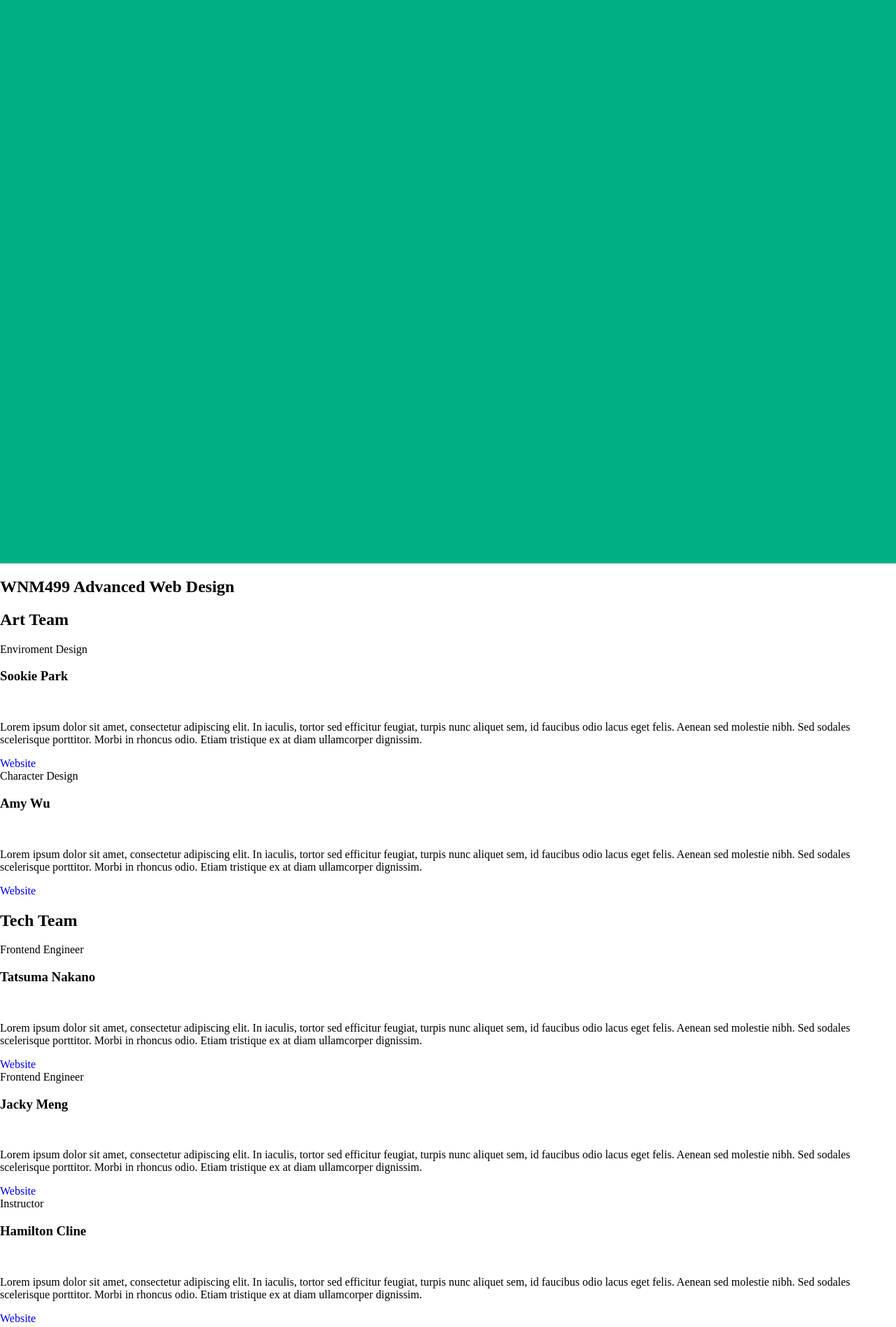
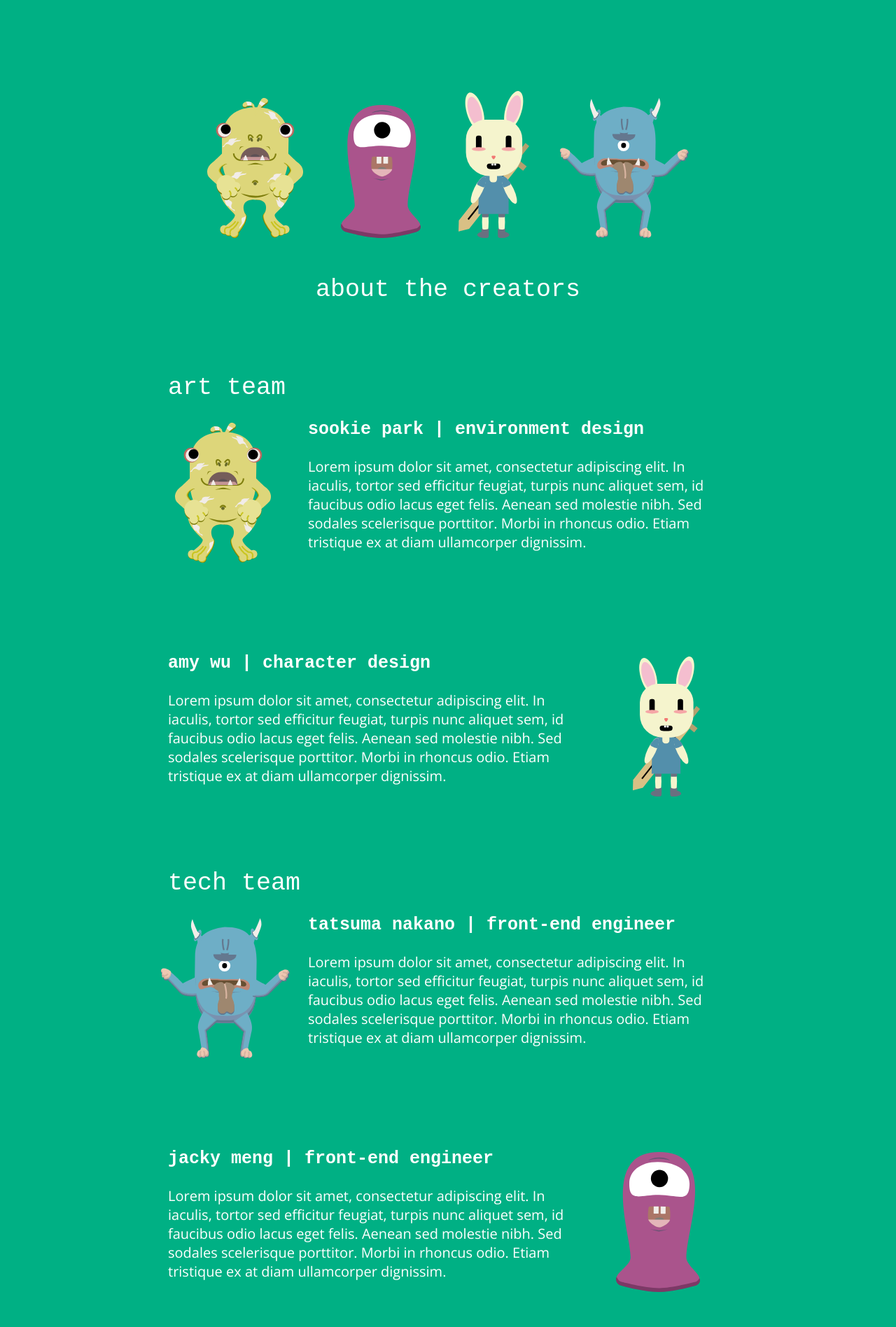
Before and after one commit to sookts/WNM499_Final, a plain HTML site: page about/index.html in a window 1280 px wide. Shown: the part 120-2016 px from the top of the page at 70% size. Drawn offline with nearby package versions, Linux system fonts and the light colour scheme; a web font is replaced by a local one.

Commit message:
about page finished (no responsive)

```diff
--- a/about/index.html
+++ b/about/index.html
@@ -3,11 +3,32 @@
 <head>
 	<meta charset="UTF-8">
 	<title>About This Project</title>
+	<meta name="viewport" content="width=device-width, initial-scale=1.0">
 	<link rel="stylesheet" href="../css/style.css">
 	<link href="https://fonts.googleapis.com/css?family=Nova+Mono" rel="stylesheet">
+	<link href="https://fonts.googleapis.com/css?family=Open+Sans" rel="stylesheet">
+	<script src="../js/jquery-1.12.4.js"></script>
+	<script src="../js/jquery-ui.min.js"></script>
 </head>
 <body>
-<div class="firstscreen">
+	<div class="navBody">
+		<a class="navClose" href="#"><img src="../assets/images/close.svg" alt="close"></a>
+		<ul>
+			<a href="../index.html">
+				<li>story</li>
+			</a>
+			<a href="../game/index.html">
+				<li>game</li>
+			</a>
+			<a href="#">
+				<li>about</li>
+			</a>
+			<a href="../process/index.html">
+				<li>process</li>
+			</a>
+		</ul>
+	</div>
+	<div class="aboutscreen">
 		<nav id="navigationBar">
 			<a href="#">
 				<h1>Bunnytime</h1>
@@ -19,58 +40,69 @@
 				<a href="../game/index.html">
 					<li>game</li>
 				</a>
-			<a href="../about/index.html">
+				<a href="#">
 					<li>about</li>
 				</a>
 				<a href="../process/index.html">
 					<li>process</li>
 				</a>
 			</ul>
+			<a class="navButton" href="#"><img src="../assets/images/navButton.svg" alt="menu"></a>
 		</nav>
+	<div class="container" style="margin-top: 150px">
+		<div class="monsters">
+			<img class="monster1" src="../assets/images/monster1.svg" alt="Sookie">
+			<img class="monster2" src="../assets/images/monster2.svg" alt="Jacky">
+			<img class="monster3" src="../assets/images/monster3.svg" alt="Amy">
+			<img class="monster4" src="../assets/images/monster4.svg" alt="Tatsuma">
 		</div>
-	<div><!-- About this class -->
-		<h2>WNM499 Advanced Web Design</h2>
 	</div>
-	<div><!-- Team -->
-		<h2>Art Team</h2>
+	<div class="container"><!-- About this class -->
+		<h2>about the creators</h2>
+	</div>
+	<div class="aboutbox"><!-- Team -->
+		<h2>art team</h2>
 		<div>
-			<label>Enviroment Design</label>
-			<h3>Sookie Park</h3>
-			<img src="">
+			<img class="monster_1" src="../assets/images/monster1.svg">
+			<div class="text1">
+				<h3>sookie park | environment design</h3>
 				<p>Lorem ipsum dolor sit amet, consectetur adipiscing elit. In iaculis, tortor sed efficitur feugiat, turpis nunc aliquet sem, id faucibus odio lacus eget felis. Aenean sed molestie nibh. Sed sodales scelerisque porttitor. Morbi in rhoncus odio. Etiam tristique ex at diam ullamcorper dignissim.</p>
-			<a href="#">Website</a>
-		</div>
-		<div>
-			<label>Character Design</label>
-			<h3>Amy Wu</h3>
-			<img src="">
-			<p>Lorem ipsum dolor sit amet, consectetur adipiscing elit. In iaculis, tortor sed efficitur feugiat, turpis nunc aliquet sem, id faucibus odio lacus eget felis. Aenean sed molestie nibh. Sed sodales scelerisque porttitor. Morbi in rhoncus odio. Etiam tristique ex at diam ullamcorper dignissim.</p>
-			<a href="#">Website</a>
 			</div>
 		</div>
 		<div>
-		<h2>Tech Team</h2>
+			<div class="text2" style="margin-bottom: 100px">
+				<h3>amy wu | character design</h3>
+				<p>Lorem ipsum dolor sit amet, consectetur adipiscing elit. In iaculis, tortor sed efficitur feugiat, turpis nunc aliquet sem, id faucibus odio lacus eget felis. Aenean sed molestie nibh. Sed sodales scelerisque porttitor. Morbi in rhoncus odio. Etiam tristique ex at diam ullamcorper dignissim.</p>
+			</div>
+			<img class="monster_2" src="../assets/images/monster3.svg">
+		</div>
+
+		<h2 style="clear: both; ">tech team</h2>
 		<div>
-			<label>Frontend Engineer</label>
-			<h3>Tatsuma Nakano</h3>
-			<img src="">
+			<img class="monster_3" src="../assets/images/monster4.svg">
+			<div class="text1">
+				<h3>tatsuma nakano | front-end engineer</h3>
 				<p>Lorem ipsum dolor sit amet, consectetur adipiscing elit. In iaculis, tortor sed efficitur feugiat, turpis nunc aliquet sem, id faucibus odio lacus eget felis. Aenean sed molestie nibh. Sed sodales scelerisque porttitor. Morbi in rhoncus odio. Etiam tristique ex at diam ullamcorper dignissim.</p>
-			<a href="#">Website</a>
+			</div>
 		</div>
 		<div>
-			<label>Frontend Engineer</label>
-			<h3>Jacky Meng</h3>
-			<img src="">
+			<div class="text2">
+				<h3>jacky meng | front-end engineer</h3>
 				<p>Lorem ipsum dolor sit amet, consectetur adipiscing elit. In iaculis, tortor sed efficitur feugiat, turpis nunc aliquet sem, id faucibus odio lacus eget felis. Aenean sed molestie nibh. Sed sodales scelerisque porttitor. Morbi in rhoncus odio. Etiam tristique ex at diam ullamcorper dignissim.</p>
-			<a href="#">Website</a>
+			</div>
+			<img class="monster_4" src="../assets/images/monster2.svg">
+
 		</div>
 	</div><!-- Team End -->
-	<div>
-		<label>Instructor</label>
-		<h3>Hamilton Cline</h3>
-		<img src="">
-			<p>Lorem ipsum dolor sit amet, consectetur adipiscing elit. In iaculis, tortor sed efficitur feugiat, turpis nunc aliquet sem, id faucibus odio lacus eget felis. Aenean sed molestie nibh. Sed sodales scelerisque porttitor. Morbi in rhoncus odio. Etiam tristique ex at diam ullamcorper dignissim.</p>
-			<a href="#">Website</a>
+
 </div>
+<script>
+	$( '.navButton' ).click(function() {
+	  $( ".navBody" ).show( "fade" );
+	});
+	$( '.navClose' ).click(function() {
+	  $( ".navBody" ).hide( "fade" );
+	});
+</script>
 </body>
 </html>
--- a/sass/style.scss
+++ b/sass/style.scss
@@ -140,13 +140,18 @@ html,body{
 
 		}
 		.navButton{
-			width: 60px;
+			width: 55px;
 			float: right;
 			margin: 43px 80px 0 0;
 			display: none;
 			transition: all 0.3s ease;
 			-webkit-transition: all 0.3s ease;
-			@include breakpoint(600px 1050px){
+			@include breakpoint(800px 1050px){
+				width: 55px;
+				display: block;
+				margin: 50px 80px 0 0;
+			}
+			@include breakpoint(600px 799px){
 				width: 40px;
 				display: block;
 			}
@@ -166,9 +171,21 @@ html,body{
 	position:fixed;
 	display:none;
 		.navClose{
-			width: 30px;
+			width: 40px;
 			float: right;
 			margin:37px 35px 0 0;
+			@include breakpoint(800px 1050px){
+				width: 40px;
+				margin: 44px 85px 0 0;
+			}
+			@include breakpoint(600px 799px){
+				width: 30px;
+				margin: 38px 85px 0 0;
+			}
+			@include breakpoint(0px 599px){
+				width: 30px;
+				margin:37px 35px 0 0;
+			}
 		}
 		ul{
 			list-style-type: none;
@@ -342,3 +359,95 @@ footer{
 	    -webkit-margin-after: 0em;
 	 }
 }
+.monsters{
+	width: 800px;
+	text-align: center;
+	margin-left: auto;
+	margin-right: auto;
+	.monster1{
+		height: 200px;
+		margin-right: 50px;
+	}
+	.monster2{
+		height: 190px;
+		margin-right: 50px;
+	}
+	.monster3{
+		height: 210px;
+		margin-right: 40px;
+	}
+	.monster4{
+		height: 200px;
+	}
+}
+.aboutscreen{
+	height: 2300px;
+	width: 100%;
+	background-color: rgb(0,176,132);
+	.aboutbox{
+		width: 80%;
+		max-width: 800px;
+		margin:100px auto 100px auto;
+	}
+	h2{
+		font-family: 'Nova Mono', monospace;
+		font-size: 35px;
+		color: white;
+		font-weight: 400;
+		margin-bottom: 0;
+		margin-top: 50px;
+		transition: all 0.3s ease;
+      	-webkit-transition: all 0.3s ease;
+		@include breakpoint(800px 1050px){
+			font-size:35px;
+		}
+		@include breakpoint(650px 799px){
+			font-size:35px;
+		}
+		@include breakpoint(0px 649px){
+			font-size:25px;
+		}
+	}
+	h3{
+		font-family: 'Nova Mono', monospace;
+		font-size: 25px;
+		color: white;
+	}
+	p{
+		font-family: 'Open Sans', sans-serif;
+		font-size: 20px;
+		color: white;
+	}
+	.text1{
+		width: 600px;
+		float: right;
+	}
+	.text2{
+		width: 600px;
+		float: left;
+		margin-top: 100px;
+	}
+	.monster_1{
+		height: 200px;
+		margin: 30px 0 0 10px;
+		overflow: auto;
+
+	}
+	.monster_2{
+		height: 200px;
+		margin: 130px 40px 0 0px;
+		float: right;
+	}
+	.monster_3{
+		height: 200px;
+		margin: 30px 0 0 -10px;
+		overflow: auto;
+
+	}
+	.monster_4{
+		height: 200px;
+		margin: 130px 40px 0 0px;
+		float: right;
+	}
+
+}
```
Also changed, not shown: assets/images/monster1.svg (added), assets/images/monster2-01.svg (added), assets/images/monster2.svg (added), assets/images/monster3.svg (added), assets/images/monster4.svg (added), css/style.css. Lines whose indentation alone changed are shown as unchanged.
